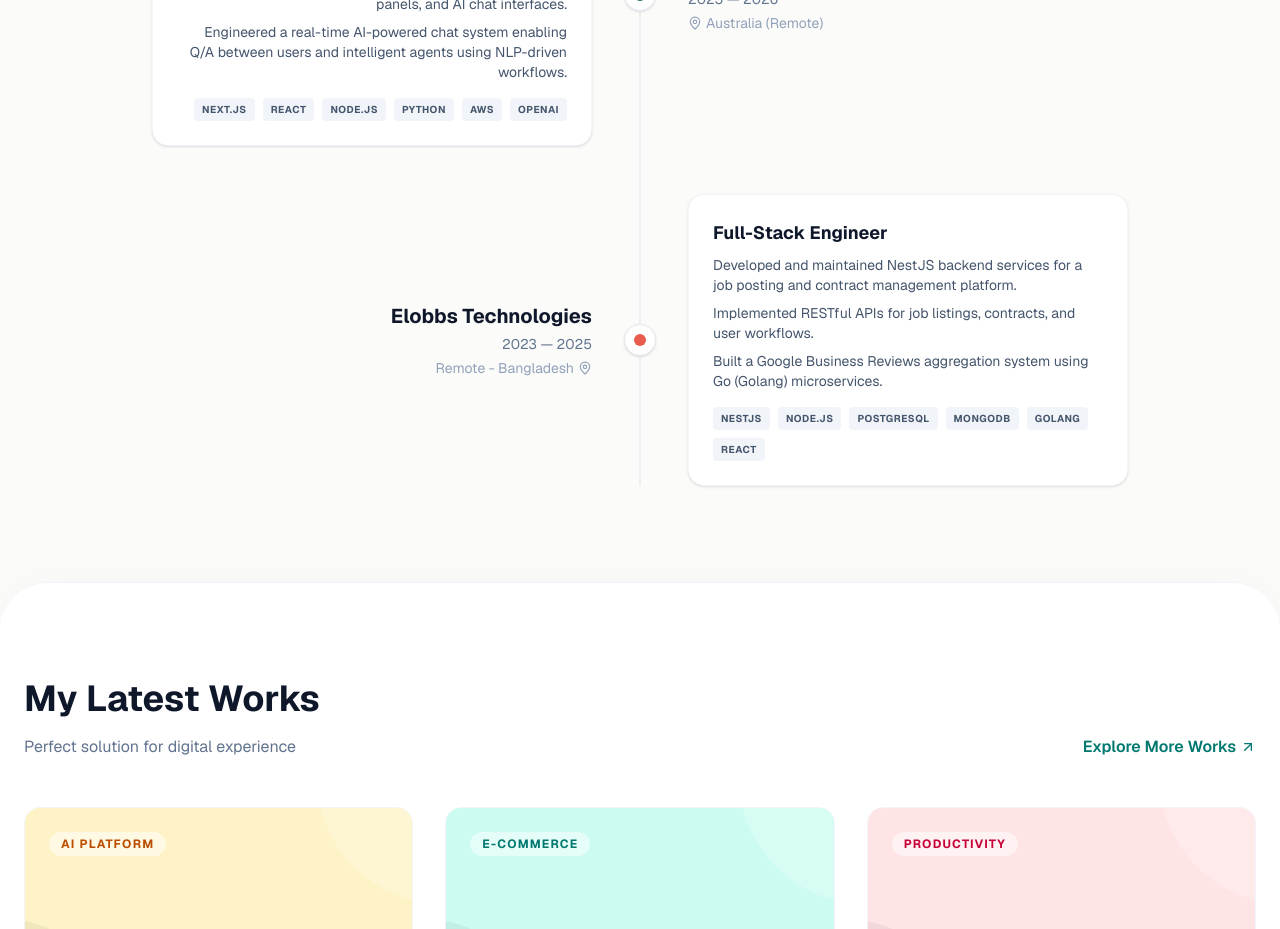
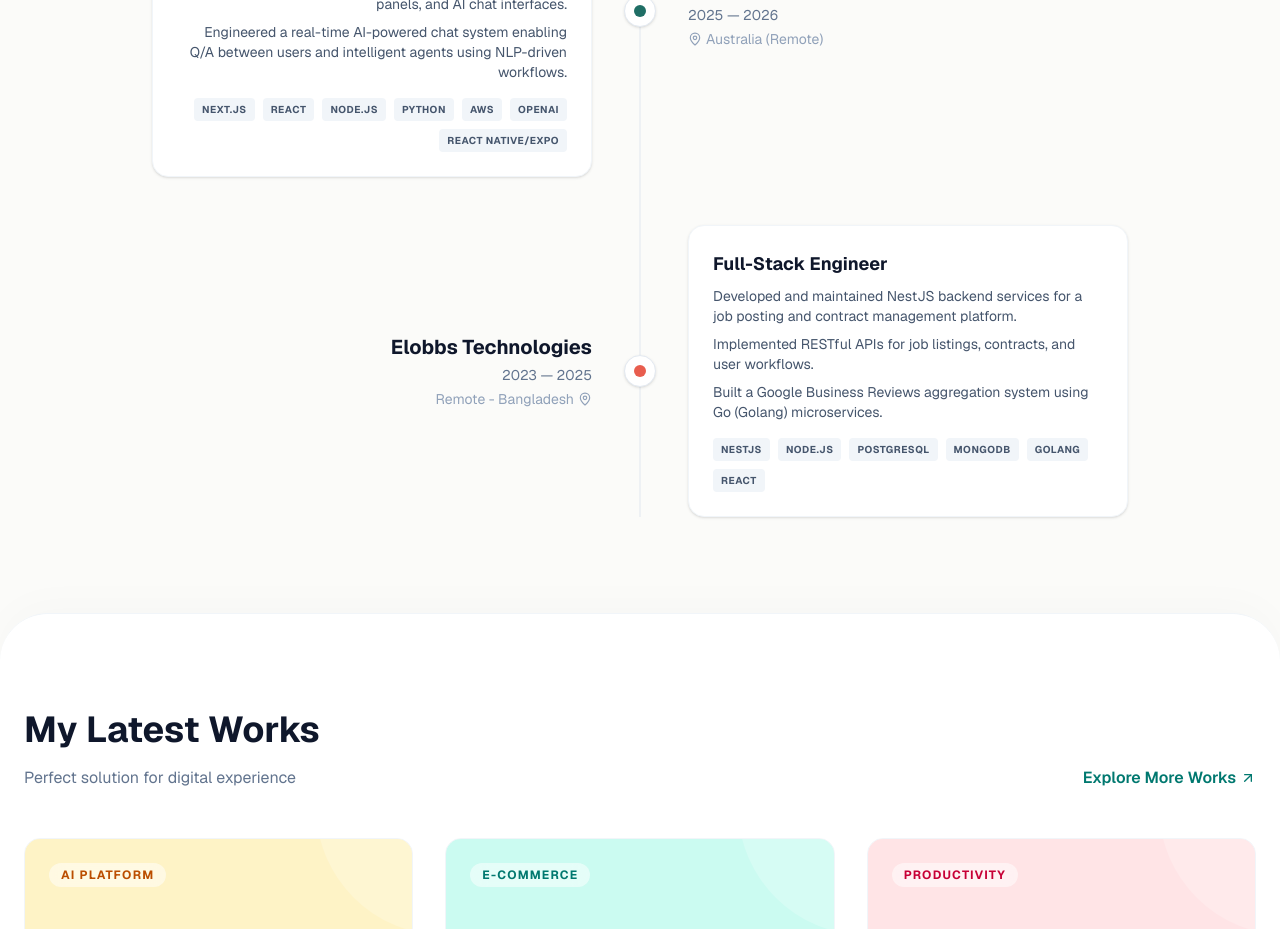
Before and after one commit to metina-platforms/martin-tembo, a Next.js app: page / in a window 1280 px wide. Shown: the part 1680-2609 px from the top of the page. Built offline with nearby package versions, Linux system fonts and the light colour scheme.

Commit message:
Add React Native/Expo to tech stack

```diff
--- a/app/page.tsx
+++ b/app/page.tsx
@@ -31,7 +31,7 @@ const EXPERIENCES = [
       "Designed and built production-grade user interfaces in Next.js and React, including dashboards, video interaction panels, and AI chat interfaces.",
       "Engineered a real-time AI-powered chat system enabling Q/A between users and intelligent agents using NLP-driven workflows."
     ],
-    tech: ["Next.js", "React", "Node.js", "Python", "AWS", "OpenAI"]
+    tech: ["Next.js", "React", "Node.js", "Python", "AWS", "OpenAI", "React Native/Expo"]
   },
   {
     company: "Elobbs Technologies",
```
